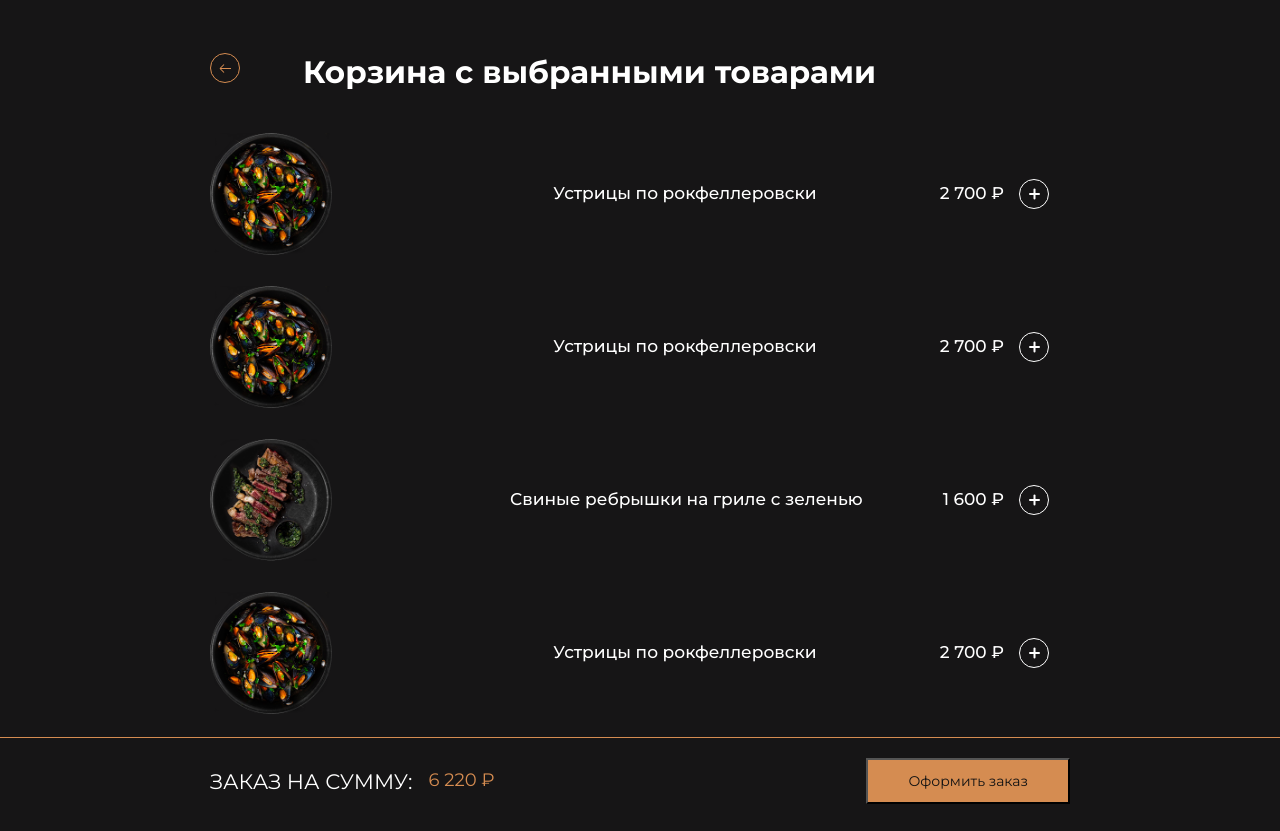
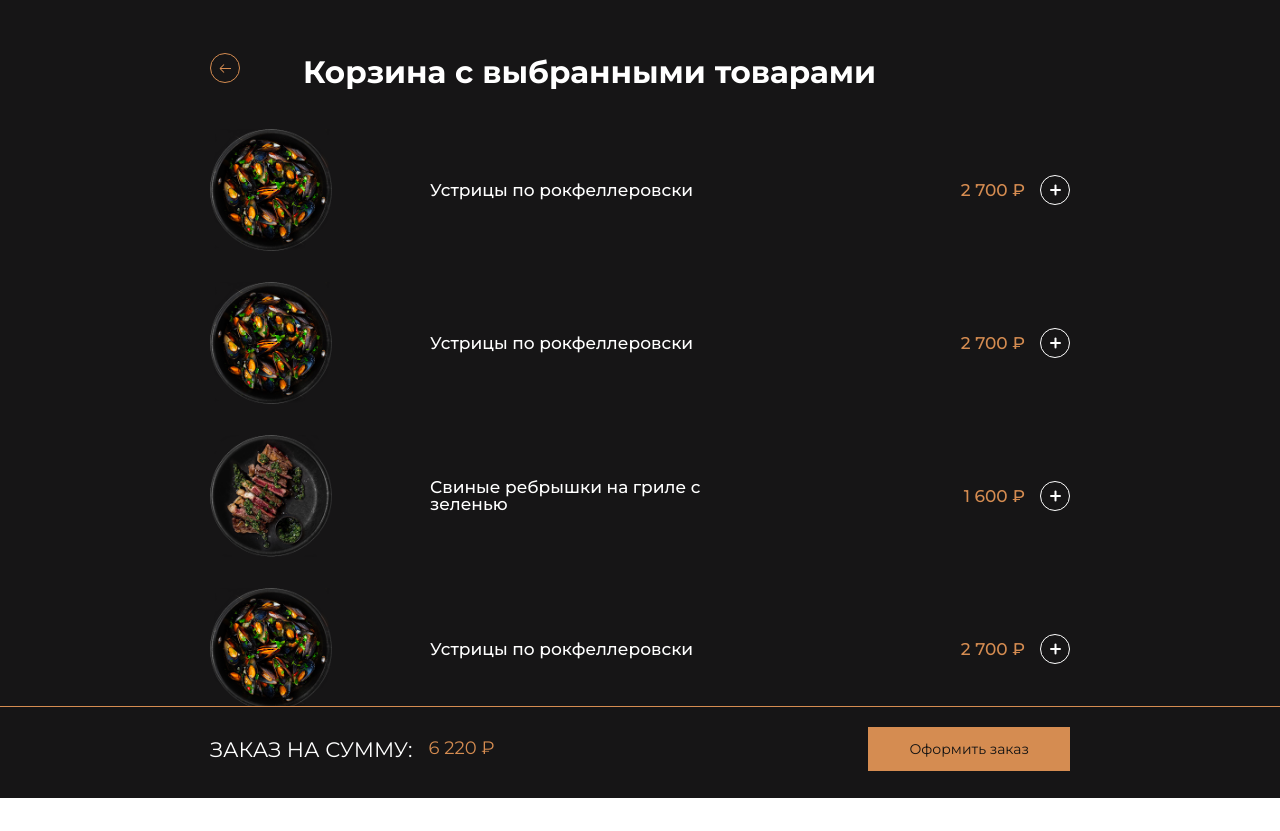
Before and after one commit to NinaGorbatsevich/vue_project_practice, a Vue app: page /basket in a window 1280 px wide. After the commit the page ends 800 px from the top, so only its background shows below. Built offline with nearby package versions, Linux system fonts and the light colour scheme.

Commit message:
Исправлены ошибки прошлого задания

```diff
--- a/src/components/blocks/HeaderMain.vue
+++ b/src/components/blocks/HeaderMain.vue
@@ -3,7 +3,7 @@
     <div class="header__wrapper">
       <h1 class="header-title">НАША ПРОДУКЦИЯ</h1>
       <div class="header-basket">
-        <p class="price">3 товара на сумму 3500р</p>
+        <p class="price">{{ CountProductsInBasket }} товара на сумму 3500р</p>
         <router-link to="/basket">
           <basketIcon class="basket"/>
         </router-link>
--- a/src/components/blocks/TheBasket.vue
+++ b/src/components/blocks/TheBasket.vue
@@ -6,8 +6,10 @@
         :srcImg= "require('../../assets/image/1.png')"
         :cardImageBasket="true"
         title="Устрицы по рокфеллеровски"
+        :cardTitleBasket="true"
         subtitle="Значимость этих проблем настолько очевидна, что укрепление и развитие структуры"
         :cardSubtitleBasket="true"
+        :cardPriceBasket="true"
         price="2 700 ₽"
       />
       <CardProduct
@@ -15,8 +17,10 @@
         :srcImg= "require('../../assets/image/1.png')"
         :cardImageBasket="true"
         title="Устрицы по рокфеллеровски"
+        :cardTitleBasket="true"
         subtitle="Значимость этих проблем настолько очевидна, что укрепление и развитие структуры"
         :cardSubtitleBasket="true"
+        :cardPriceBasket="true"
         price="2 700 ₽"
       />
       <CardProduct
@@ -24,8 +28,10 @@
         :srcImg= "require('../../assets/image/2.png')"
         :cardImageBasket="true"
         title="Свиные ребрышки на гриле с зеленью"
+        :cardTitleBasket="true"
         subtitle="Не следует, однако забывать, что реализация намеченных плановых"
         :cardSubtitleBasket="true"
+        :cardPriceBasket="true"
         price="1 600 ₽"
       />
       <CardProduct
@@ -33,8 +39,10 @@
         :srcImg= "require('../../assets/image/1.png')"
         :cardImageBasket="true"
         title="Устрицы по рокфеллеровски"
+        :cardTitleBasket="true"
         subtitle="Значимость этих проблем настолько очевидна, что укрепление и развитие структуры"
         :cardSubtitleBasket="true"
+        :cardPriceBasket="true"
         price="2 700 ₽"
       />
       <CardProduct
@@ -42,8 +50,10 @@
         :srcImg= "require('../../assets/image/3.png')"
         :cardImageBasket="true"
         title="Креветки по-королевски в лимонном соке"
+        :cardTitleBasket="true"
         subtitle="Значимость этих проблем настолько очевидна, что укрепление и развитие структуры"
         :cardSubtitleBasket="true"
+        :cardPriceBasket="true"
         price="1 820 ₽"
       />
       <CardProduct
@@ -51,8 +61,10 @@
         :srcImg= "require('../../assets/image/1.png')"
         :cardImageBasket="true"
         title="Устрицы по рокфеллеровски"
+        :cardTitleBasket="true"
         subtitle="Значимость этих проблем настолько очевидна, что укрепление и развитие структуры"
         :cardSubtitleBasket="true"
+        :cardPriceBasket="true"
         price="2 700 ₽"
       />
     </div>
@@ -78,7 +90,7 @@ export default {
   .basket {
     background-color: #161516;
     padding-bottom: 102px;
-    height: 76vh;
+    height: calc(100vh - 223px);
     overflow: auto;
 
     &__container {
--- a/src/components/elements/CardProduct.vue
+++ b/src/components/elements/CardProduct.vue
@@ -2,10 +2,10 @@
   <div :class="{'cards': true, 'cards_basket': cardsBasket}">
     <div :class="{'card': true, 'card_basket': cardBasket}">
       <img :src="srcImg" alt="" :class="{'card__image': true, 'card__image_basket': cardImageBasket}">
-      <h3 class="card__title">{{ title }}</h3>
+      <h3 :class="{'card__title': true, 'card__title_basket': cardTitleBasket}">{{ title }}</h3>
       <p :class="{'card__subtitle': true, 'card__subtitle_basket': cardSubtitleBasket}">{{ subtitle }}</p>
-      <div class="card__price">
-        <p :class="price">{{ price }}</p>
+      <div :class="{'card__price': true, 'card__price_basket': cardPriceBasket}">
+        <p :class="{'price': true, 'price_basket': priceBasket}">{{ price }}</p>
         <BaseButton :add="true"/>
       </div>
     </div>
@@ -22,13 +22,21 @@ export default {
     BaseButton
   },
   props: {
-    cardSubtitleBasket: {
-      type: Boolean,
-      default: false
+    srcImg: {
+      type: String,
+      default: ''
     },
-    cardImageBasket: {
-      type: Boolean,
-      default: false
+    title: {
+      type: String,
+      default: ''
+    },
+    subtitle: {
+      type: String,
+      default: ''
+    },
+    price: {
+      type: String,
+      default: ''
     },
     cardsBasket: {
       type: Boolean,
@@ -38,21 +46,21 @@ export default {
       type: Boolean,
       default: false
     },
-    title: {
-      type: String,
-      default: ''
+    cardImageBasket: {
+      type: Boolean,
+      default: false
     },
-    subtitle: {
-      type: String,
-      default: ''
+    cardTitleBasket: {
+      type: Boolean,
+      default: false
     },
-    srcImg: {
-      type: String,
-      default: ''
+    cardSubtitleBasket: {
+      type: Boolean,
+      default: false
     },
-    price: {
-      type: String,
-      default: ''
+    cardPriceBasket: {
+      type: Boolean,
+      default: false
     }
   }
 }
@@ -68,7 +76,6 @@ export default {
     padding: 43px 21px 36px 21px;
     display: flex;
     flex-direction: column;
-    justify-content: space-between;
 
     &:hover {
       color: #D58C51;
@@ -76,7 +83,6 @@ export default {
     }
 
     &__title {
-      display: contents;
       font-weight: 500;
       font-size: 17px;
       margin: 31px 0 13px 0;
@@ -95,6 +101,7 @@ export default {
       justify-content: space-between;
       align-items: center;
       gap: 15px;
+      margin-top: auto;
     }
   }
 
@@ -103,30 +110,35 @@ export default {
     overflow: scroll;
   }
 
-.card_basket {
+  .card {
+
+    &_basket {
       flex-direction: row;
       width: 100%;
       height: 122px;
+      padding: 0;
       margin-bottom: 31px;
       border: none;
       align-items: center;
-  padding: 43px 21px 36px 0px;
-
-  &__subtitle {
-    display: none;
     }
-}
-
-.card {
 
     &__image_basket {
       width: 122px;
-    height: 122px;
       margin-right: 98px;
+    }
+
+    &__title_basket {
+      max-width: 310px;
+      margin: 0;
     }
 
     &__subtitle_basket {
       display: none;
     }
+
+    &__price_basket {
+      margin: auto 0 auto auto;
+      color: #D58C51;
+    }
   }
 </style>
--- a/src/components/ui/BaseButtonSquare.vue
+++ b/src/components/ui/BaseButtonSquare.vue
@@ -24,10 +24,10 @@ export default {
     font-size: 14px;
     color: #131313;
     background-color: #D58C51;
+    border: 1px solid #D58C51;
     padding: 12px 40px;
 
     &:hover{
-      border-color: #D58C51;
       color: #D58C51;
       background-color: transparent;
       transition: background-color 0.5s ease;
--- a/src/store/index.js
+++ b/src/store/index.js
@@ -2,8 +2,10 @@ import { createStore } from 'vuex'
 
 export default createStore({
   state: {
+    CountProductsInBasket: 0
   },
   getters: {
+    getCountProductsInBasket: (state) => state.CountProductsInBasket
   },
   mutations: {
   },
```
Lines whose indentation alone changed are shown as unchanged.
